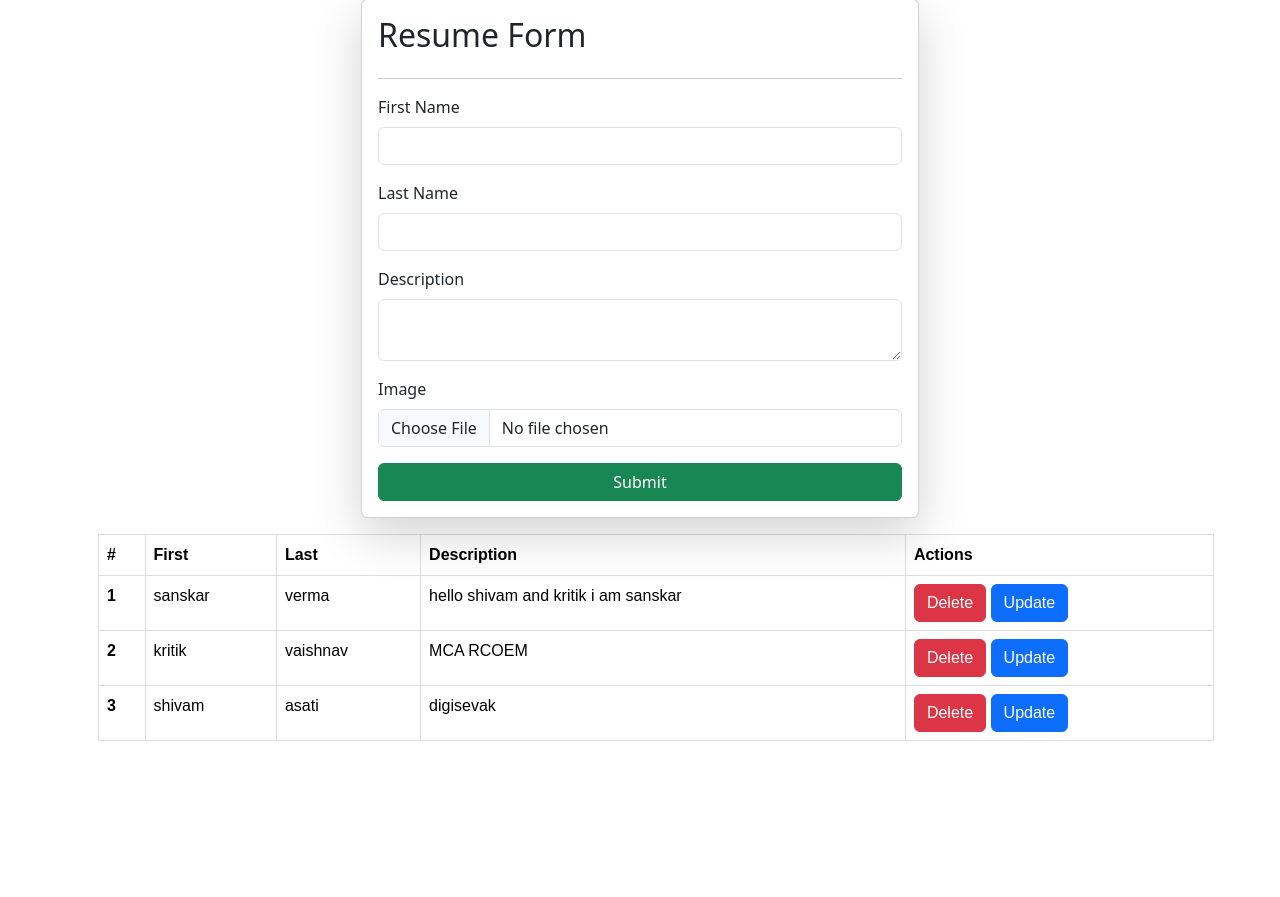
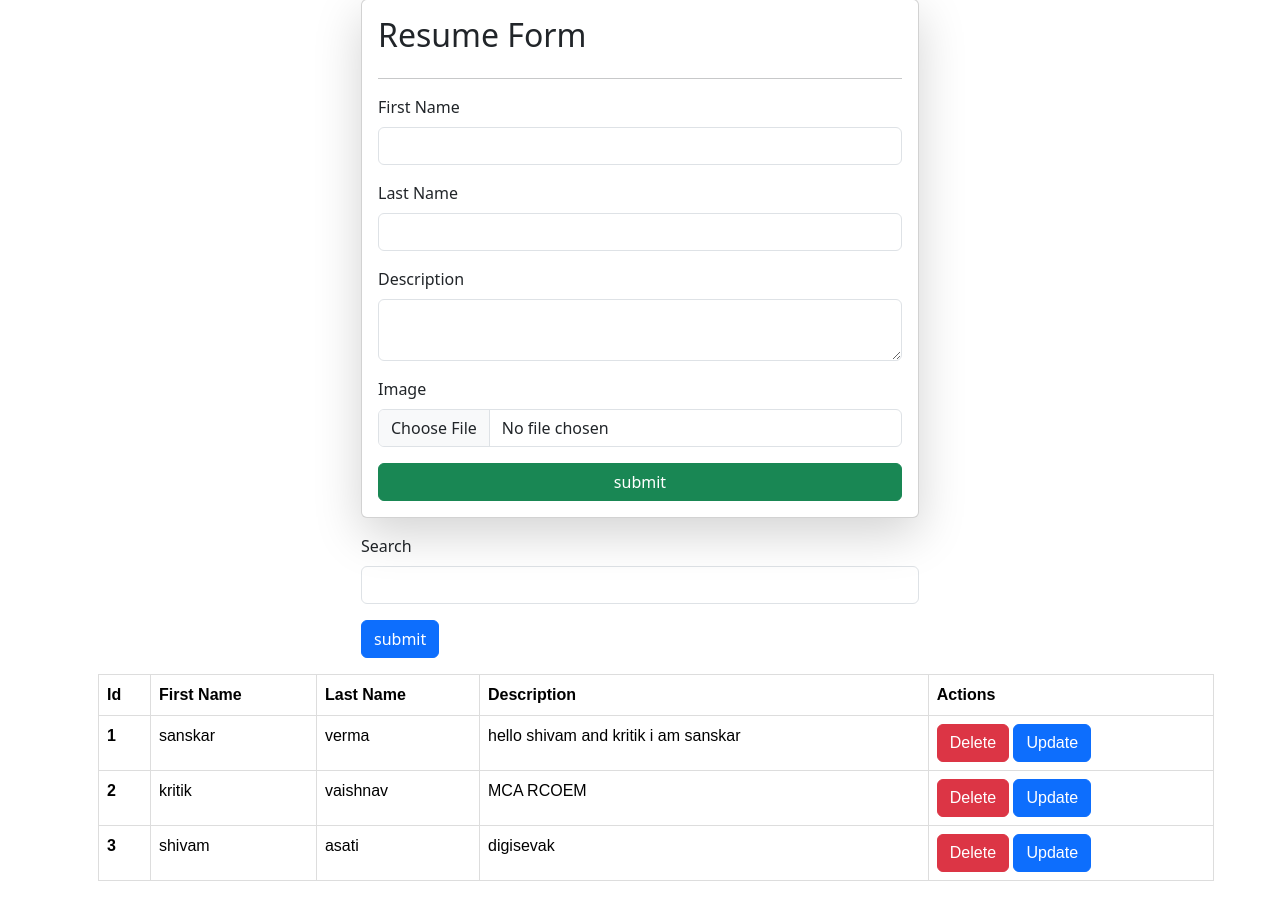
Before and after one commit to Kritik72/Django-learnings-projects, a Django app: page /resume in a window 1280 px wide. Shown: the part 49-946 px from the top of the page. Before the commit the page ends 790 px from the top, so only its background shows below. Run offline with Django 5.2, Linux system fonts and the light colour scheme; data comes from the database, SQL or seed files in the repository; both versions use the stored data as it was after the commit.

Commit message:
Added the Search Functionality to resume.html

```diff
--- a/home/templates/home/index.html
+++ b/home/templates/home/index.html
@@ -16,7 +16,7 @@
 
     <hr>
 
-    <table>
+    <table class="table">
         <tr>
           <th>Sr. No</th>
           <th>Name</th>
--- a/resume/templates/resume.html
+++ b/resume/templates/resume.html
@@ -23,15 +23,27 @@
             <label class="form-label" for="exampleCheck1"> Image </label>
             <input type="file" class="form-control" name="image">
         </div>
-        <button type="submit" class="btn btn-primary btn-success">Submit</button>
+        <button type="submit" class="btn btn-primary btn-success">submit</button>
     </form>
+
+    <div class="mt-3">
+      <div class="mx-auto col-6">
+        <div class="mb-3">
+          <form action="">
+            <label for="exampleInputEmail1" class="form-label"> Search </label>
+            <input type="text" class="form-control" name="search">
+        </div>
+        <button type="submit" class="btn btn-primary btn-primary">submit</button>
+      </form>
+      </div>
+    </div>
 
    <table class="table m-3">
     <thead>
       <tr>
-        <th scope="col">#</th>
-        <th scope="col">First</th>
-        <th scope="col">Last</th>
+        <th scope="col">Id</th>
+        <th scope="col">First Name</th>
+        <th scope="col">Last Name</th>
         <th scope="col">Description</th>
         <th scope="col">Actions</th>
       </tr>
--- a/resume/views.py
+++ b/resume/views.py
@@ -22,6 +22,10 @@ def resumes(request):
         return redirect('/resume')
 
     queryset = Resume.objects.all()
+
+    if request.GET.get('search'):
+        queryset = queryset.filter(f_name__icontains = request.GET.get('search'))
+
     context = {'resume' : queryset}
 
     return render(request, 'resume.html', context)
@@ -30,7 +34,7 @@ def delete_resume(request,id):
     queryset = Resume.objects.get(id = id)
 
     queryset.delete()
-    return render('/resume')
+    return redirect('/resume')
 
 def update_resume(request,id):
     queryset = Resume.objects.get(id = id)
```
Also changed, not shown: db.sqlite3.
